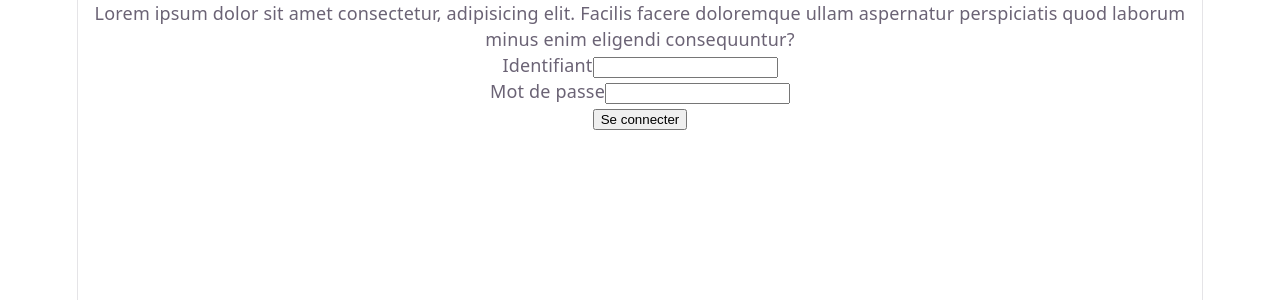
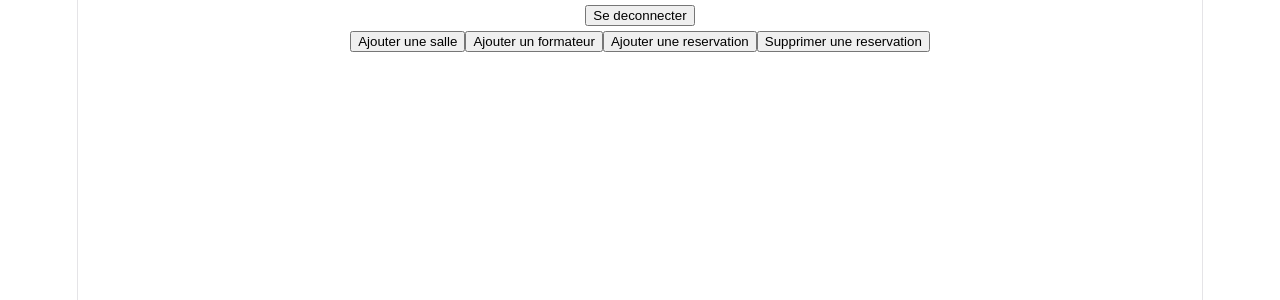
Before and after one commit to porte-christophe/la-bonne-salle-au-bon-moment, a React (Vite) app: page /dashboard in a window 1280 px wide. Shown: the top 300 px of the page. Built offline with nearby package versions, Linux system fonts and the light colour scheme.

Commit message:
Ajout des boutons dans dashboard admin et debut de grid

```diff
--- a/src/App.tsx
+++ b/src/App.tsx
@@ -1,13 +1,20 @@
 // Imports
 import './App.css';
 import Connexion from './pages/connexion';
+import { BrowserRouter, Routes, Route } from "react-router";
+import DashboardAdmin from './pages/dashboard-admin';
 
 // Compoment
 function App() {
 
   return (
     <>
-      <Connexion />
+    <BrowserRouter>
+        <Routes>
+          <Route path="/dashboard" element={<DashboardAdmin />} />
+        </Routes>
+      </BrowserRouter>
+      {/* <Connexion /> */}
     </>
   )
 }
--- a/src/pages/dashboard-admin.css
+++ b/src/pages/dashboard-admin.css
@@ -0,0 +1,5 @@
+.grid{
+    display: grid;
+    grid-column: 5;
+    grid-row: 3;
+}
--- a/src/pages/dashboard-admin.tsx
+++ b/src/pages/dashboard-admin.tsx
@@ -5,9 +5,22 @@ import Button from '../components/button';
 //--------- Component ---------
 function DashboardAdmin(){
     return (
-      <>  <p>Lorem ipsum, dolor sit amet consectetur adipisicing elit. Debitis culpa enim quaerat reprehenderit soluta cumque repudiandae ipsa ratione dolorum consequatur.</p>
-      <Button/>
+      <>
 
+      <header>
+        <div><button>Se deconnecter</button></div>
+      </header>
+      <main>
+        <div className='grid'></div>
+      </main>
+      <footer>
+        <div>
+          <button>Ajouter une salle</button>
+          <button>Ajouter un formateur</button>
+          <button>Ajouter une reservation</button>
+          <button>Supprimer une reservation</button>
+          </div>
+      </footer>
       </>
     )
 
```
